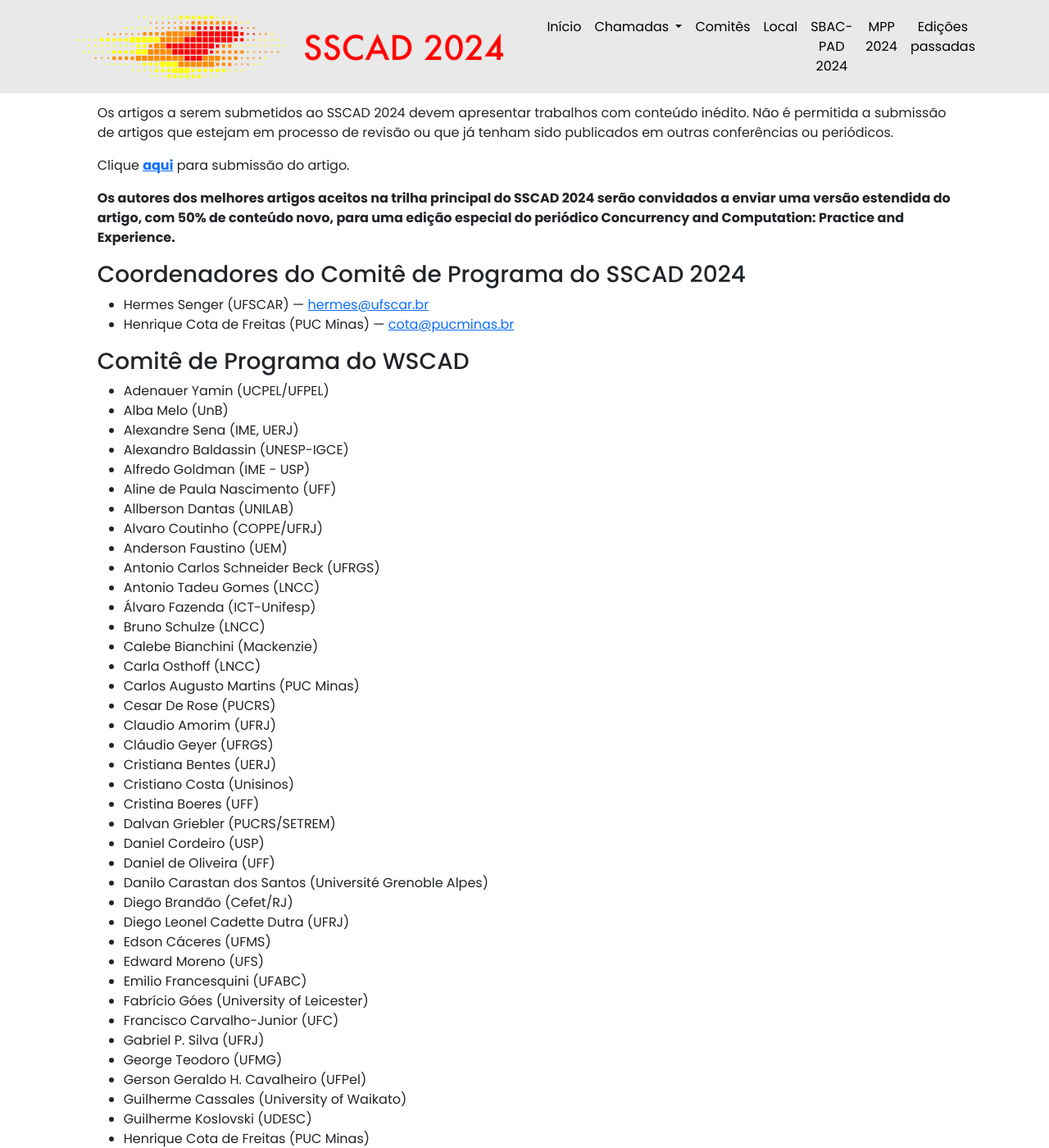
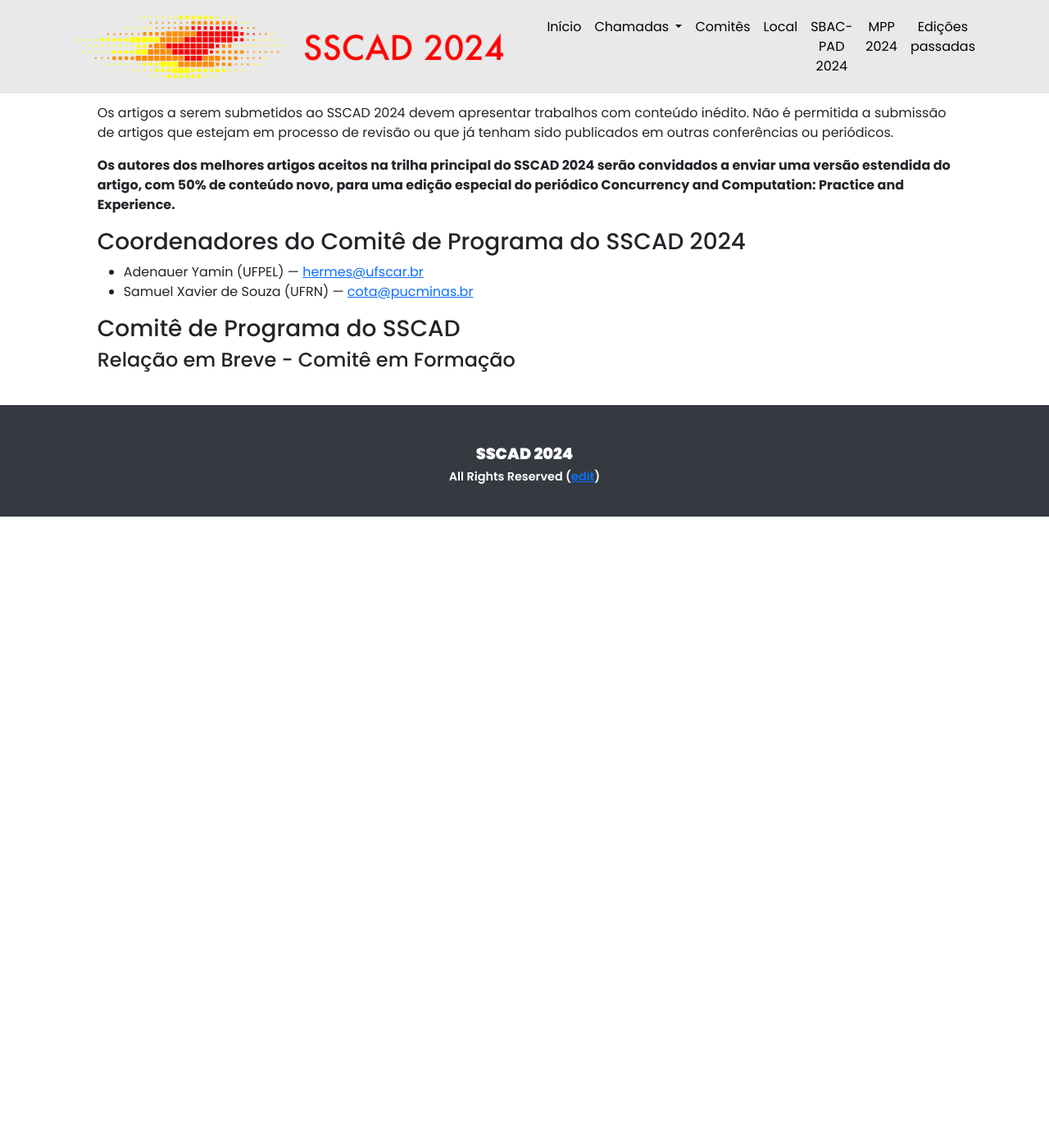
Before and after one commit to ce-acpad/sscad2024, a Jekyll site: the page built from cfp_wscad.html, in a window 1280 px wide and 1400 px high, scrolled down 1570 px. Shown: the whole window at 82% size. Built offline with Jekyll 4.4.1, drawn with Linux system fonts in a browser that asks for light colours; after the commit the page ends 2200 px from its top, so only the background shows below that; some of the changed text lies outside the part shown.

Commit message:
Indicação que o TPC está em formação e remoção temporária do link para submissão de artigos.

```diff
--- a/cfp_wscad.html
+++ b/cfp_wscad.html
@@ -66,20 +66,21 @@ permalink: /cfp/
 <p>Os artigos submetidos ao SSCAD 2024 poderão ser escritos em língua portuguesa ou inglesa e serão avaliados pelos membros do comitê de programa e por revisores externos ao comitê. Os artigos submetidos devem ter até 12 páginas no <a href="https://www.sbc.org.br/documentos-da-sbc/summary/169-templates-para-artigos-e-capitulos-de-livros/878-modelosparapublicaodeartigos" target="_blank">formato da SBC</a>. Os anais serão publicados no <a href="http://sol.sbc.org.br/" target="_blank">SBC OpenLib (SOL)</a>.</p>
 
 <p>Os artigos a serem submetidos ao SSCAD 2024 devem apresentar trabalhos com conteúdo inédito. Não é permitida a submissão de artigos que estejam em processo de revisão ou que já tenham sido publicados em outras conferências ou periódicos.</p>
-
-<p>Clique <strong><a href="https://jems.sbc.org.br/home.cgi?c=4402" target="_blank">aqui</a></strong> para submissão do artigo.</p>
+<!--
+<p>Clique <strong><a href="https://jems.sbc.org.br/home.cgi?c=4402" target="_blank">aqui</a></strong> para submissão do artigo.</p> -->
 
 <p><strong>Os autores dos melhores artigos aceitos na trilha principal do SSCAD 2024 serão convidados a enviar uma versão estendida do artigo, com 50% de conteúdo novo, para uma edição especial do periódico Concurrency and Computation: Practice and Experience.</strong></p>
 
 <h3>Coordenadores do Comitê de Programa do SSCAD 2024</h3>
 
 <ul>
-<li>Hermes Senger (UFSCAR) — <a href='mailto:hermes@ufscar.br'>hermes@ufscar.br</a></li>
-<li>Henrique Cota de Freitas (PUC Minas) — <a href='mailto:cota@pucminas.br'>cota@pucminas.br</a></li>
+<li>Adenauer Yamin (UFPEL) — <a href='mailto:hermes@ufscar.br'>hermes@ufscar.br</a></li>
+<li>Samuel Xavier de Souza (UFRN) — <a href='mailto:cota@pucminas.br'>cota@pucminas.br</a></li>
 </ul>
 
-<h3>Comitê de Programa do WSCAD</h3>
-
+<h3>Comitê de Programa do SSCAD</h3>
+<h4>Relação em Breve - Comitê em Formação</h4>
+<!--
 <ul>
 <li>Adenauer Yamin (UCPEL/UFPEL)</li>
 <li>Alba Melo (UnB)</li>
@@ -160,7 +161,7 @@ permalink: /cfp/
 <li>Wanderson Roger Azevedo Dias (IFRO)</li>
 <li>Wellington Martins (UFG)</li>
 
-</ul>
+</ul> -->
 
 </div>
 </div>
```
Also changed, not shown: other parts of cfp_wscad.html (+1 -1 lines).
